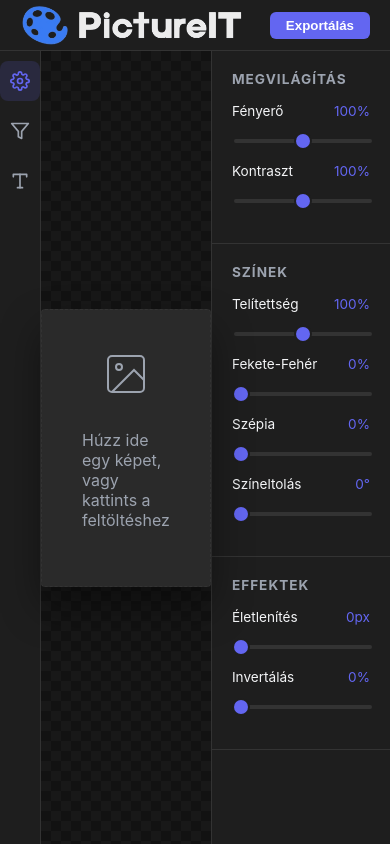
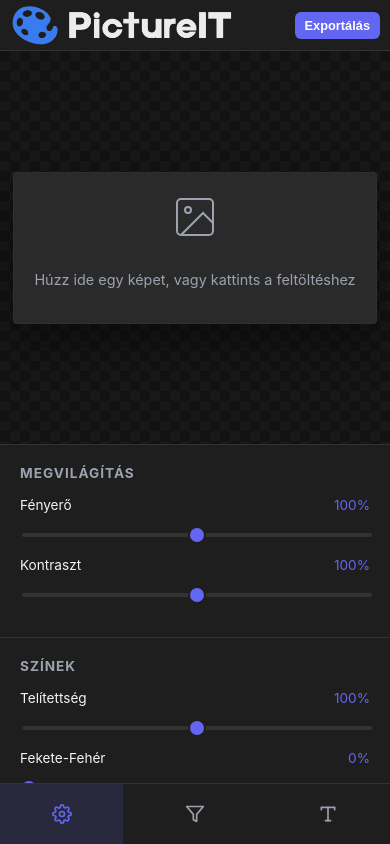
Before and after one commit to FDani10/PictureIT, a React (Vite) app: page / in a window 390 px wide. Built offline with nearby package versions, Linux system fonts and the light colour scheme.

Commit message:
Responsiveness
Responsiveness for mobile users

```diff
--- a/src/App.css
+++ b/src/App.css
@@ -206,3 +206,61 @@ input[type="range"]::-webkit-slider-runnable-track {
   background: var(--border);
   border-radius: 2px;
 }
+
+/* =========================================================
+   MOBIL OPTIMALIZÁLÁS (Reszponzív dizájn max 768px-ig)
+   ========================================================= */
+
+@media (max-width: 768px) {
+  .app-workspace {
+    flex-direction: column;
+  }
+
+  .canvas-area {
+    order: 1;
+    flex: 1;
+    min-height: 40vh;
+  }
+
+  .properties-panel {
+    order: 2;
+    width: 100%;
+    max-height: 40vh;
+    border-left: none;
+    border-top: 1px solid var(--border);
+  }
+
+  .toolbar-left {
+    order: 3;
+    width: 100%;
+    height: 60px;
+    flex-direction: row;
+    justify-content: space-evenly;
+    padding-top: 0;
+    border-right: none;
+    border-top: 1px solid var(--border);
+    z-index: 10;
+  }
+
+  .tool-btn {
+    height: 100%;
+    flex: 1;
+    border-radius: 0;
+  }
+
+  .app-header {
+    padding: 0 10px;
+  }
+
+  .header-actions button {
+    padding: 6px 10px;
+    font-size: 0.8rem;
+  }
+
+  .placeholder-image {
+    max-width: 90%;
+    padding: 20px;
+    text-align: center;
+    font-size: 0.9rem;
+  }
+}
```
